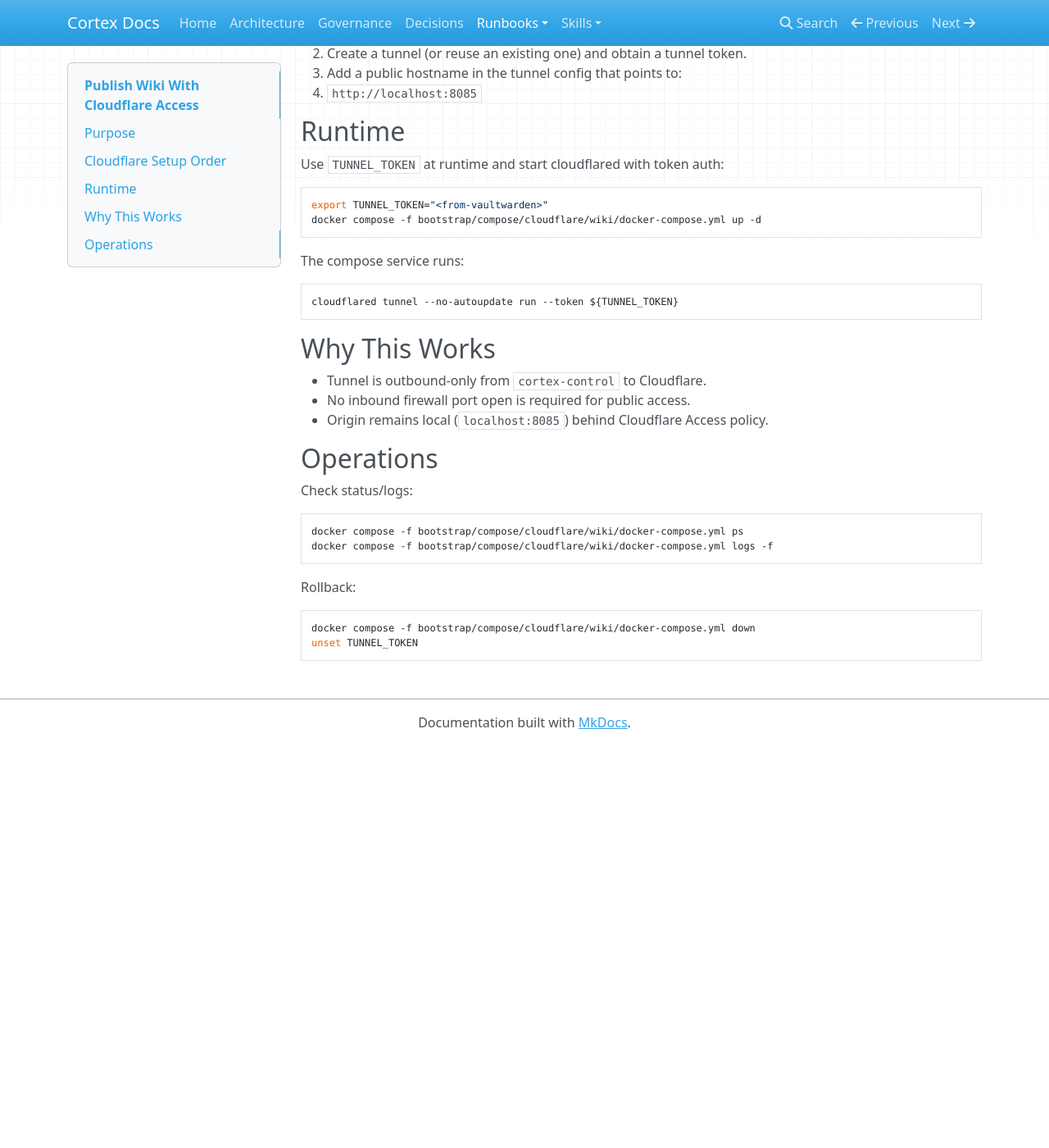
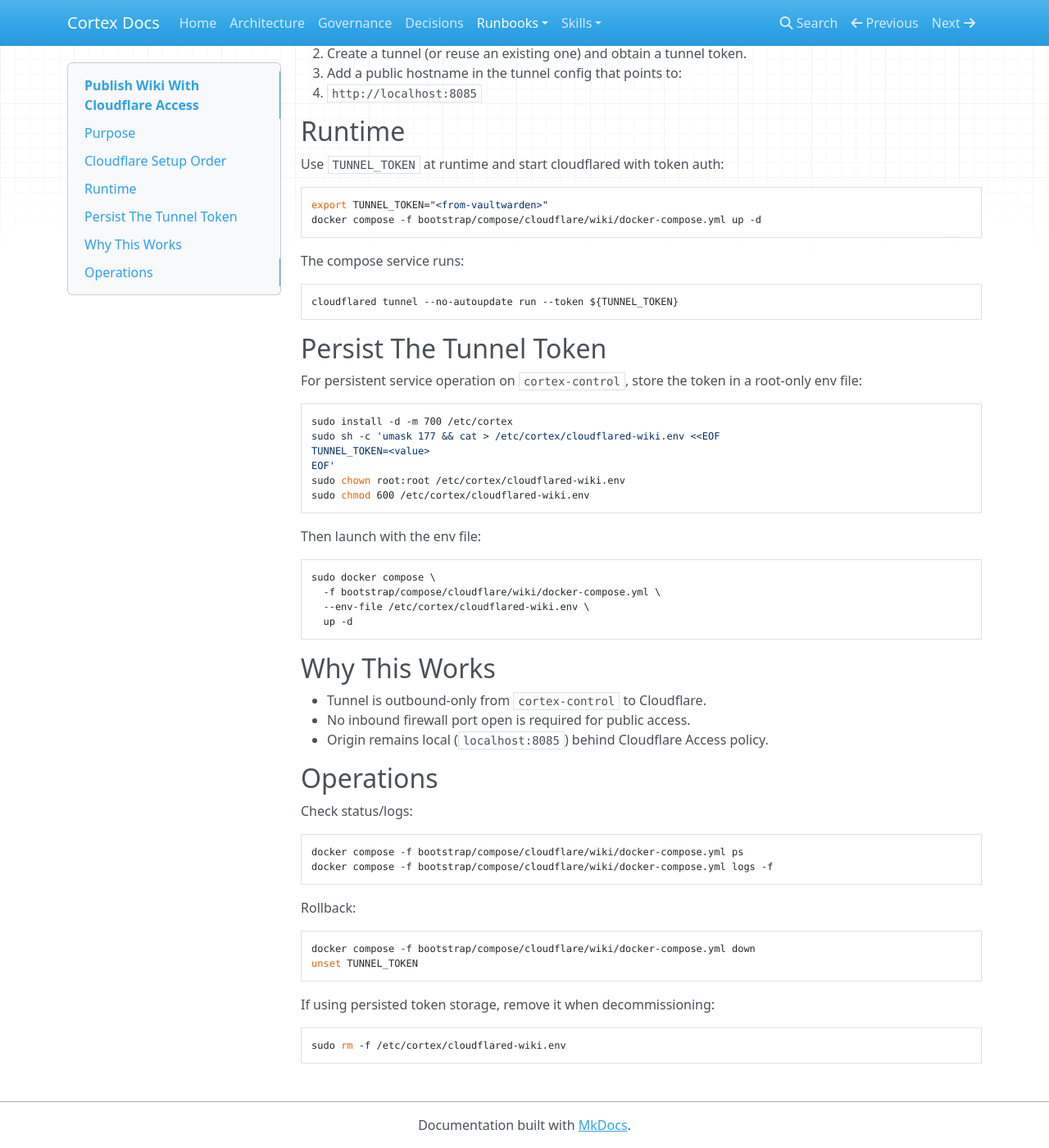
Before and after one commit to msm028/Cortex, an MkDocs documentation site: the page built from docs/runbooks/publish-wiki-cloudflare-access.md, in a window 1280 px wide and 1400 px high, scrolled down 238 px. Shown: the whole window at 82% size. Built offline with MkDocs 1.6.1, drawn with Linux system fonts in a browser that asks for light colours; nearby versions of some CDN libraries; before the commit the page ends 1147 px from its top, so only the background shows below that.

Commit message:
docs: persist cloudflared tunnel token via /etc/cortex env file

````diff
--- a/docs/runbooks/publish-wiki-cloudflare-access.md
+++ b/docs/runbooks/publish-wiki-cloudflare-access.md
@@ -26,6 +26,28 @@ The compose service runs:
 cloudflared tunnel --no-autoupdate run --token ${TUNNEL_TOKEN}
 ```
 
+## Persist The Tunnel Token
+
+For persistent service operation on `cortex-control`, store the token in a root-only env file:
+
+```bash
+sudo install -d -m 700 /etc/cortex
+sudo sh -c 'umask 177 && cat > /etc/cortex/cloudflared-wiki.env <<EOF
+TUNNEL_TOKEN=<value>
+EOF'
+sudo chown root:root /etc/cortex/cloudflared-wiki.env
+sudo chmod 600 /etc/cortex/cloudflared-wiki.env
+```
+
+Then launch with the env file:
+
+```bash
+sudo docker compose \
+  -f bootstrap/compose/cloudflare/wiki/docker-compose.yml \
+  --env-file /etc/cortex/cloudflared-wiki.env \
+  up -d
+```
+
 ## Why This Works
 
 - Tunnel is outbound-only from `cortex-control` to Cloudflare.
@@ -47,3 +69,9 @@ Rollback:
 docker compose -f bootstrap/compose/cloudflare/wiki/docker-compose.yml down
 unset TUNNEL_TOKEN
 ```
+
+If using persisted token storage, remove it when decommissioning:
+
+```bash
+sudo rm -f /etc/cortex/cloudflared-wiki.env
+```
````
